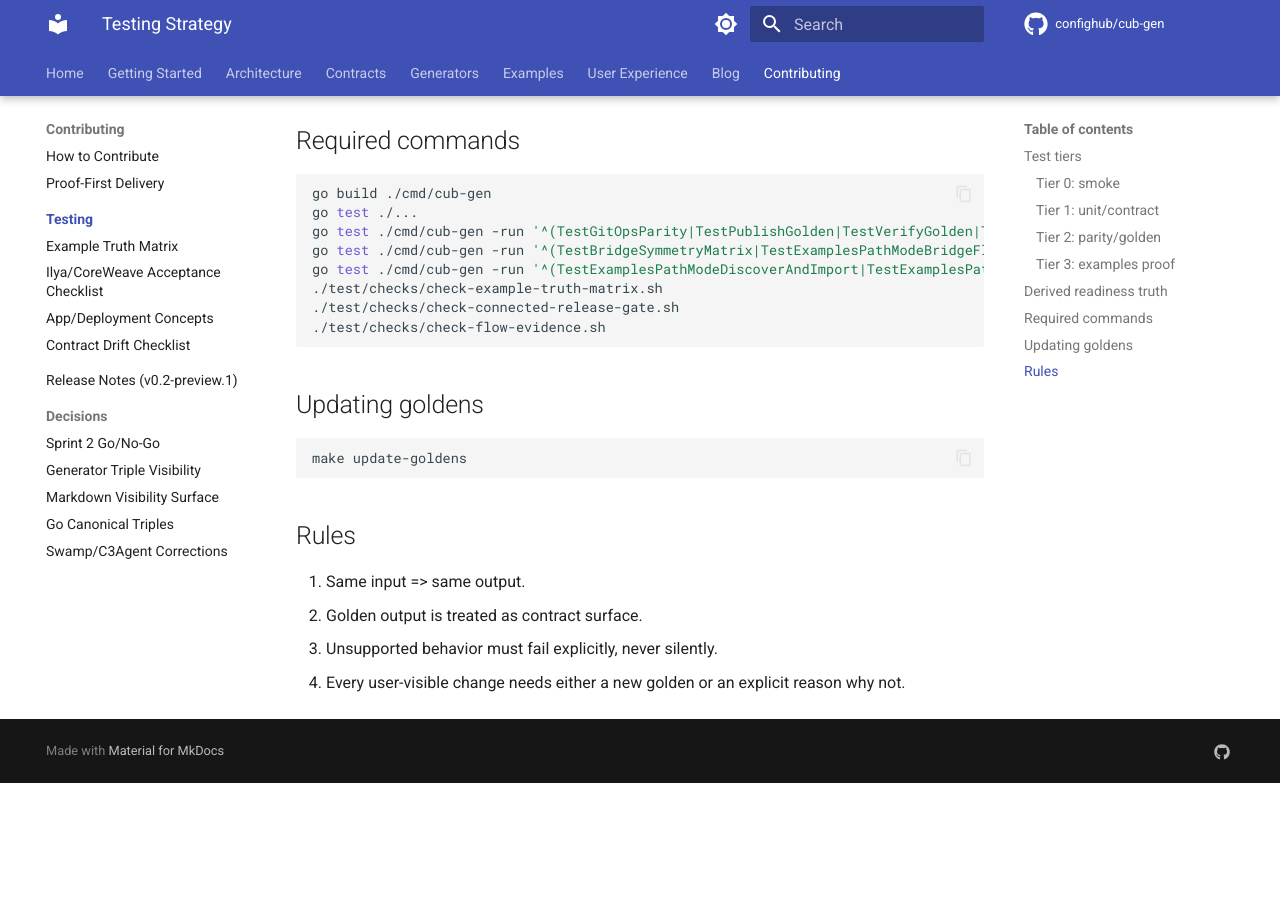
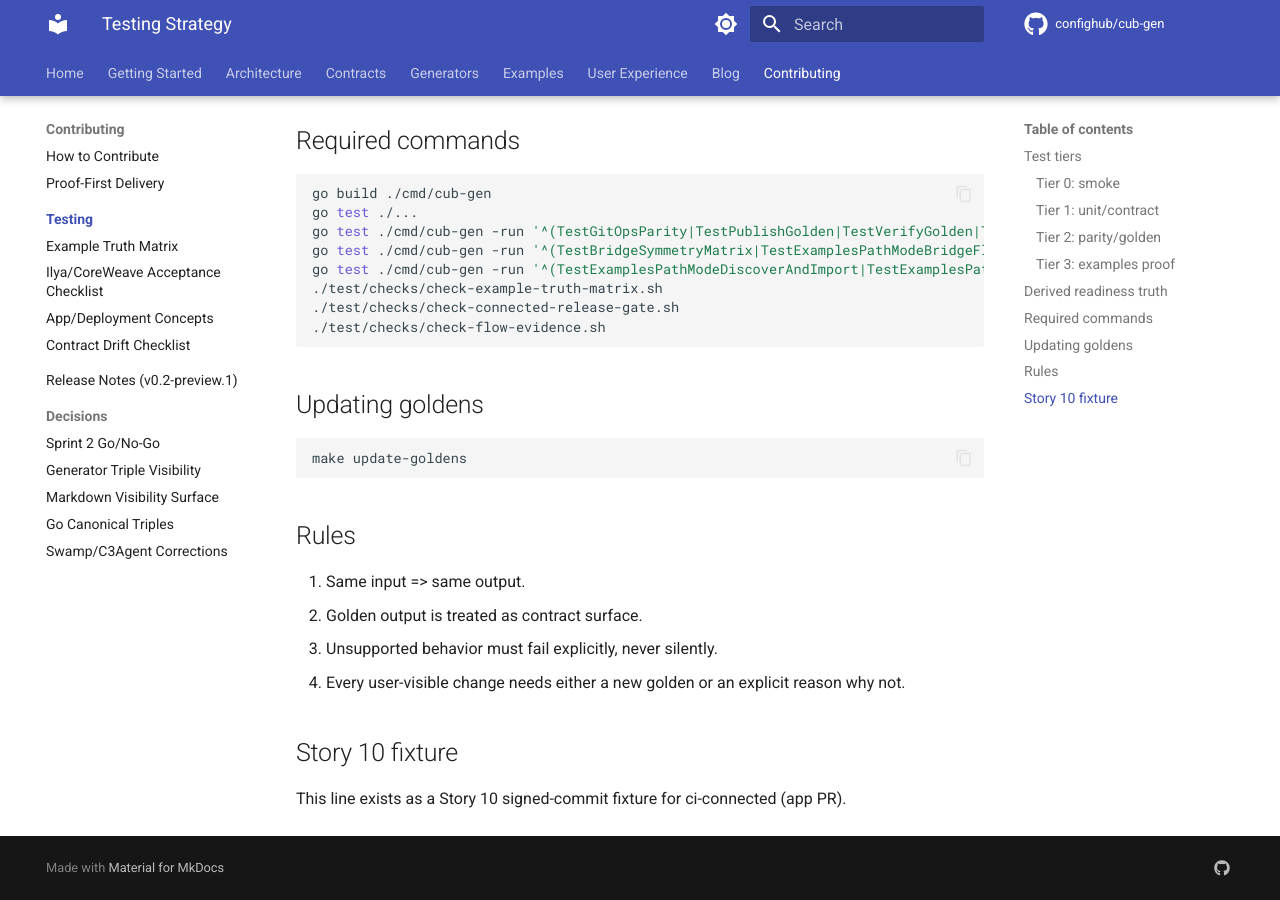
Before and after one commit to confighub/cub-gen, an MkDocs documentation site: the page built from docs/testing/README.md, in a window 1280 px wide and 900 px high, scrolled down 2664 px. Built offline with MkDocs 1.6.1 and Material for MkDocs 9.7.7, drawn with Linux system fonts in a browser that asks for light colours; comment, search, counter and statistics services are not loaded; before the commit the page ends 3447 px from its top, so only the background shows below that.

Commit message:
docs: story 10 fixture — app PR (signed)

```diff
--- a/docs/testing/README.md
+++ b/docs/testing/README.md
@@ -95,3 +95,7 @@ make update-goldens
 2. Golden output is treated as contract surface.
 3. Unsupported behavior must fail explicitly, never silently.
 4. Every user-visible change needs either a new golden or an explicit reason why not.
+
+## Story 10 fixture
+
+This line exists as a Story 10 signed-commit fixture for ci-connected (app PR).
```
